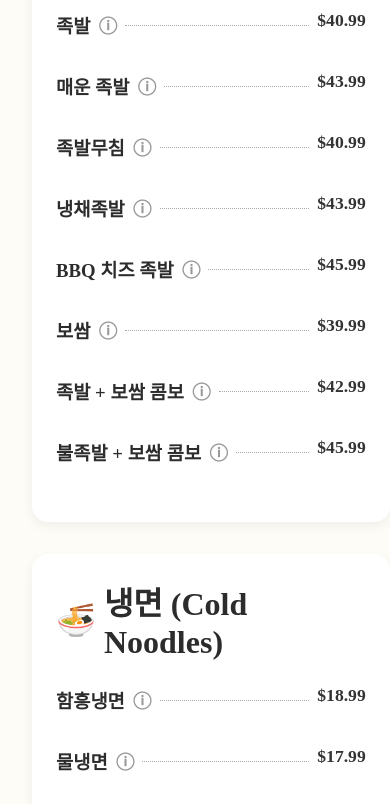
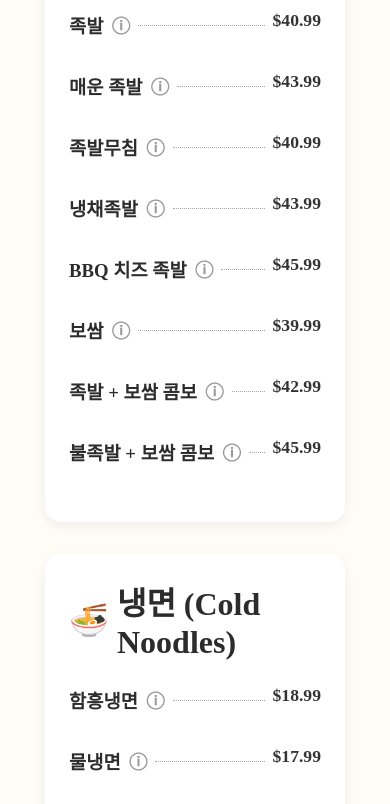
Before and after one commit to leoleelulu/sonamu, a plain HTML site: page index.html in a window 390 px wide. Shown: the part 328-1132 px from the top of the page. Drawn offline with Linux system fonts and the light colour scheme; a web font is replaced by a local one.

Commit message:
Update index.html

```diff
--- a/index.html
+++ b/index.html
@@ -111,11 +111,13 @@
       }
 
       .menu-category {
-        width: 100%;
-        max-width: 95%;
-        /* ✅ 전체보다 살짝 작게 */
+        width: 92%;
+        max-width: 600px;
         margin: 0 auto;
-        /* ✅ 중앙 정렬 */
+        padding: 1.5rem;
+        /* ✅ 내부 여백 */
+        box-sizing: border-box;
+        /* ✅ padding 포함한 폭 계산 */
       }
     }
   </style>
```
